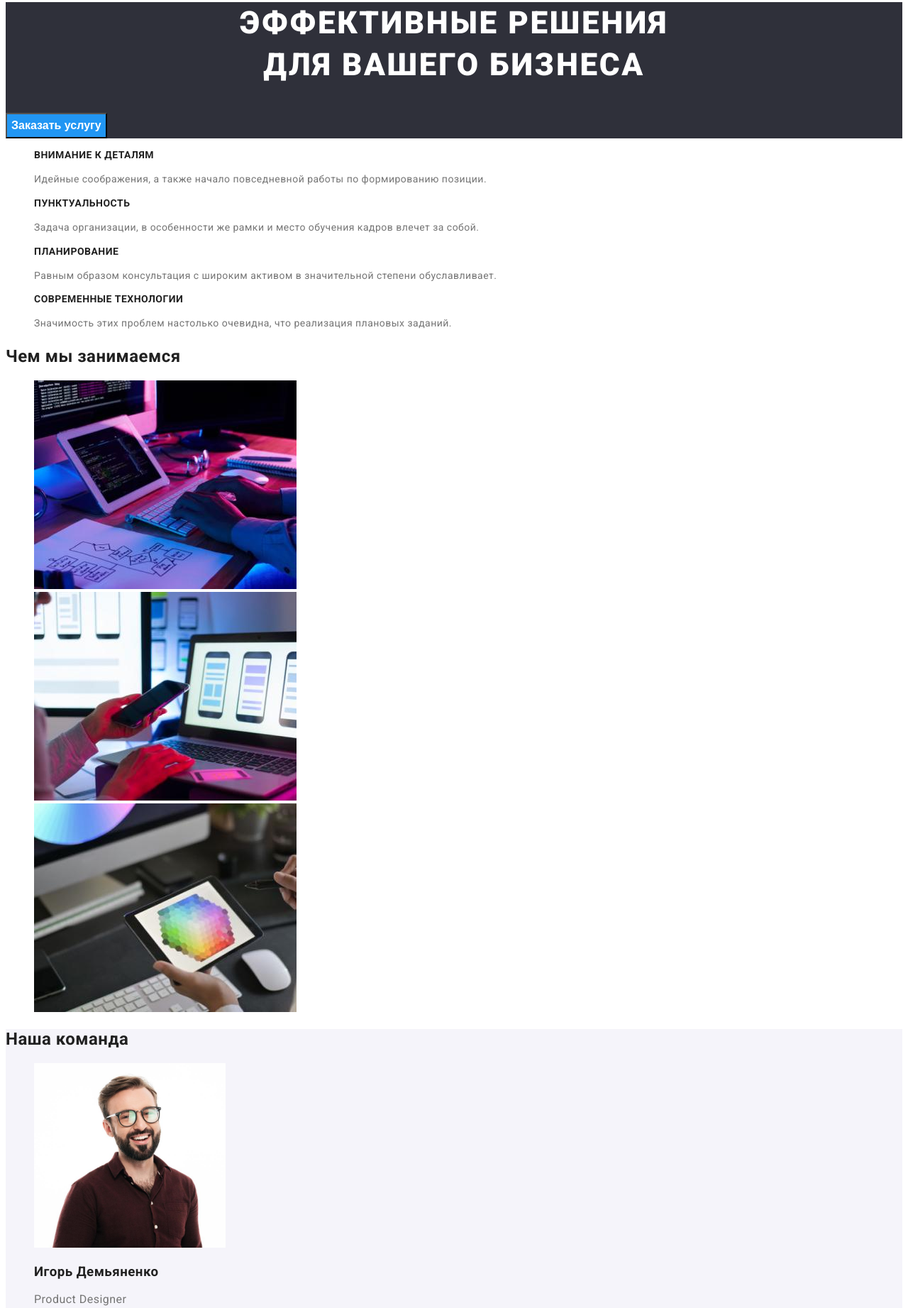
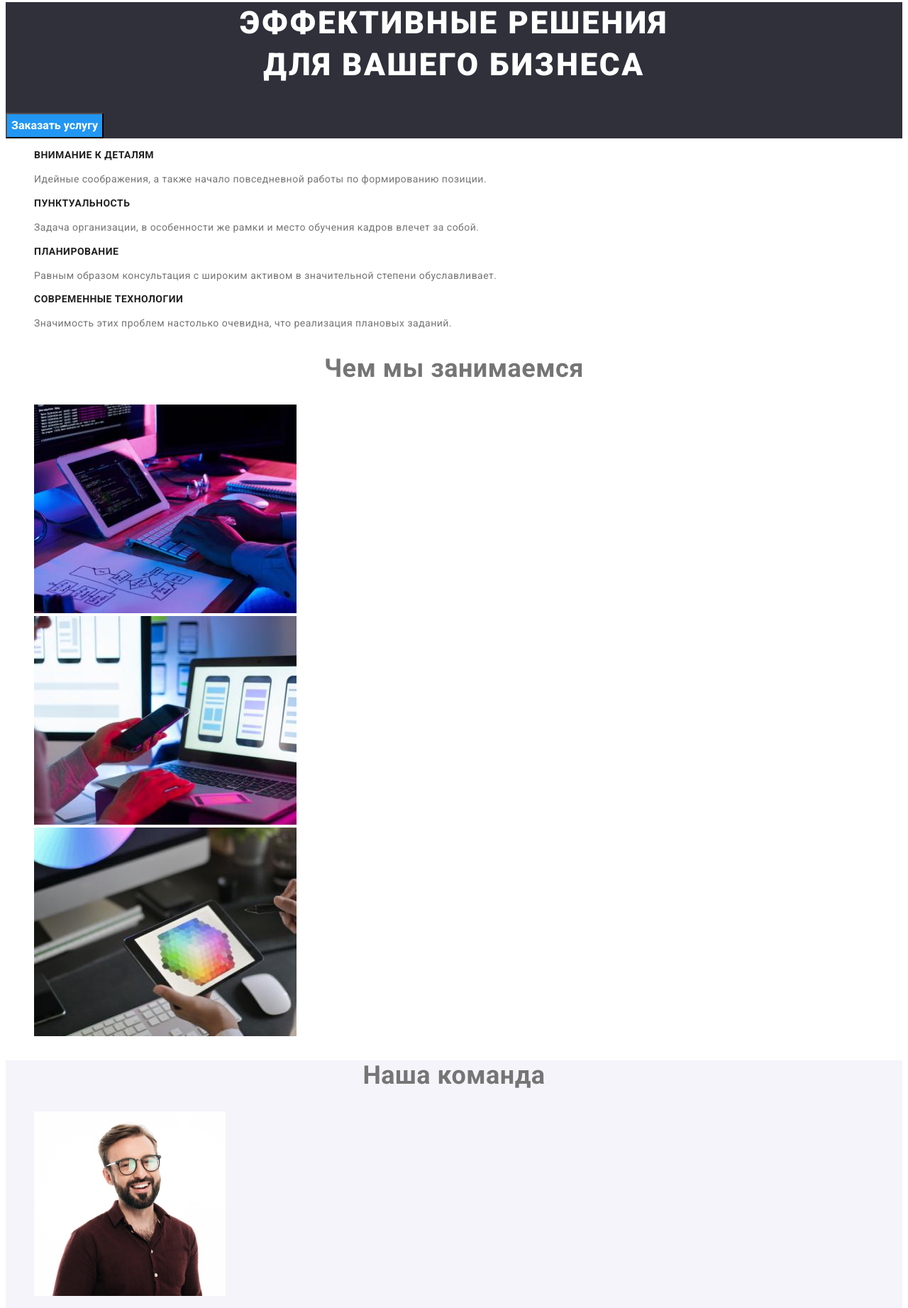
Before and after one commit to PavlinaAntipova/goit-markup-hw-02, a plain HTML site: page index.html in a window 1280 px wide. Shown: the part 188-2031 px from the top of the page at 71% size. Drawn offline with Linux system fonts and the light colour scheme.

Commit message:
Исправляет ошибки и добавляет классы

```diff
--- a/index.html
+++ b/index.html
@@ -32,12 +32,13 @@
       <section class="hero-section">
         <div class="container">
         <h1 class="main-title">Эффективные решения<br>   для вашего бизнеса</h1>
-        <button class="button-order" type="button">Заказать услугу</button>
+        <button class="button-order button" type="button">Заказать услугу</button>
         </div>
       </section>
       <!-- Особенности -->
       <section class="features-section">
         <div class="container">
+          <!-- <h2 class="section-title">Особенности</h2> -->
         <ul class="features-list lists">
           <li>
             <h3 class="title">Внимание к деталям</h3>
@@ -65,7 +66,7 @@
       <!-- Чем занимаемся -->
       <section class="work-section">
         <div class="container">
-        <h2 class="title">Чем мы занимаемся</h2>
+        <h2 class="section-title">Чем мы занимаемся</h2>
         <ul class="lists">
           <li>
             <img
@@ -97,7 +98,7 @@
       <!-- Команда -->
       <section class="team-section">
         <div class="container">
-        <h2 class="title">Наша команда</h2>
+        <h2 class="section-title">Наша команда</h2>
         <ul class="lists">
           <li>
             <img
@@ -144,7 +145,7 @@
       </section>
     </main>
     <footer class="footer">
-      <a class="footer-link link" href="./index.html"><span class="logo">Web</span>Studio</a>
+      <a class="logo-link link lighten" href="./index.html"><span class="logo">Web</span>Studio</a>
       <address class="adress">
         <ul class="lists">
           <li>г. Киев, пр-т Леси Украинки, 26</li>
```
Also changed, not shown: portfolio.html (+1 -1 lines).
